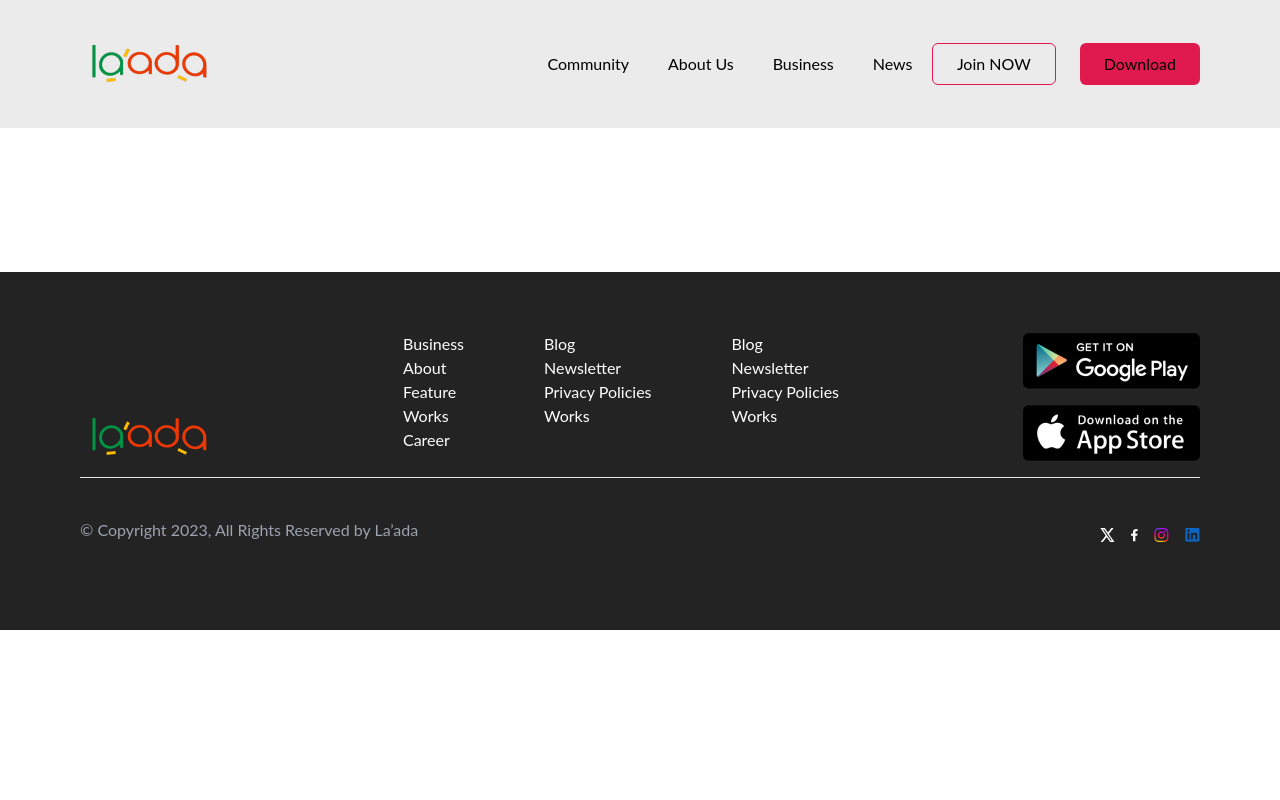
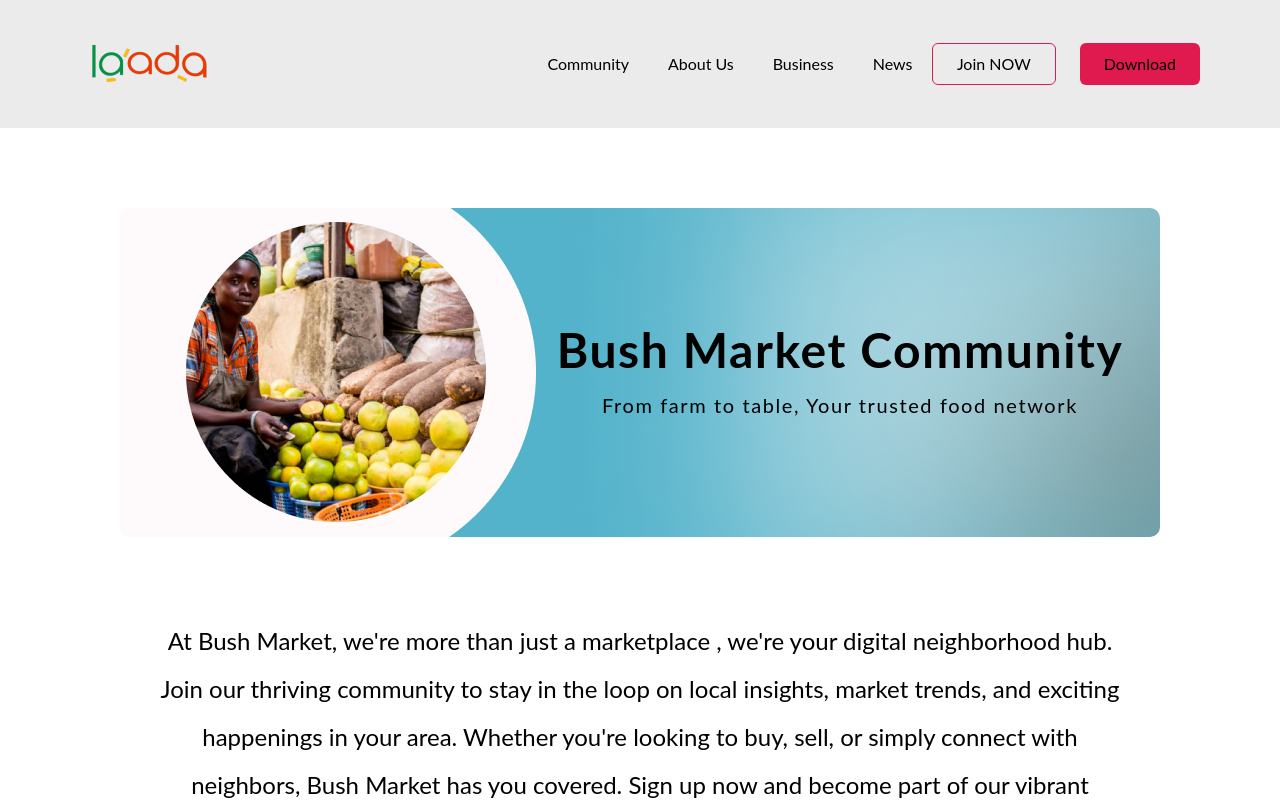
Before and after one commit to dettah/laada, a React (Vite) app: page /bushmarket in a window 1280 px wide. Shown: the top 800 px of the page. Built offline with nearby package versions, Linux system fonts and the light colour scheme.

Commit message:
created Bush Market Page

```diff
--- a/src/App.jsx
+++ b/src/App.jsx
@@ -34,7 +34,7 @@
         <Route exact path="/news-content" element={<NewsContent />} />
         <Route exact path="/customer" element={<Customer />} />
         <Route exact path="/vendor" element={<Vendor />} />
-        <Route exact path="/bush-market" element={<Com_BushMarket />} />
+        <Route exact path="/bushmarket" element={<Com_BushMarket />} />
 
 
         {/* Add more routes as needed */}
--- a/src/Components/shared/BushMarket.jsx
+++ b/src/Components/shared/BushMarket.jsx
@@ -1,6 +1,7 @@
 import React from 'react'
 import bushMarket from '../../assets/bushMarket.png'
 import CommunityCarousel from '../carousel/CommunityCarousel'
+import { Link } from 'react-router-dom';
 
 const BushMarket = () => {
     return (
@@ -9,11 +10,11 @@
                 <h3 className=' text-3xl mb-9 '>Bush Market</h3>
                 <h2 className='text-5xl leading-[1.5]'>Your community hub for local insights and market <br /> trends</h2>
 
-                {/* <Link to={"/bush-market/"}>
-                </Link> */}
+                <Link to={"/bushmarket/"}>
                     <button className='text-[#e01a4f] rounded-[6px] px-6 py-[8px] font-bold text-xl my-9'>Enter market</button>
 
                 <img src={bushMarket} alt="" className=' w-[1122px] rounded m-auto' />
+                </Link>
             </section>
             <CommunityCarousel />
         </div>
--- a/src/pages/Com_BushMarket.jsx
+++ b/src/pages/Com_BushMarket.jsx
@@ -1,9 +1,24 @@
 import React from 'react'
+import heroImage from '../assets/BMHero.png'
 
 const Com_BushMarket = () => {
-  return (
-    <div>Com_BushMarket</div>
-  )
+    return (
+        <div>
+            <section className='mx-10'>
+                <div className=' bg-cover flex flex-col pl-[400px] rounded-[10px] justify-center h-[329px] m-20 bg-no-repeat  tracking-widest' style={{ backgroundImage: `url(${heroImage})` }}>
+
+                    <h2 className='text-5xl font-bold mb-4'>Bush Market Community</h2>
+                    <p className='text-[20px]'>From farm to table, Your trusted food network</p>
+                </div>
+                <div className=' border-b-2 mx-[7.5rem] pb-[180px] border-[#BFBFBF] '>
+                    <p className=' text-2xl leading-[2]'>At Bush Market, we're more than just a marketplace , we're your digital neighborhood hub. Join our thriving community to stay in the loop on local insights, market trends, and exciting happenings in your area. Whether you're looking to buy, sell, or simply connect with neighbors, Bush Market has you covered. Sign up now and become part of our vibrant community</p>
+                </div>
+            </section>
+            <section>
+
+            </section>
+        </div>
+    )
 }
 
 export default Com_BushMarket
```
Also changed, not shown: src/assets/BMHero.png (added).
